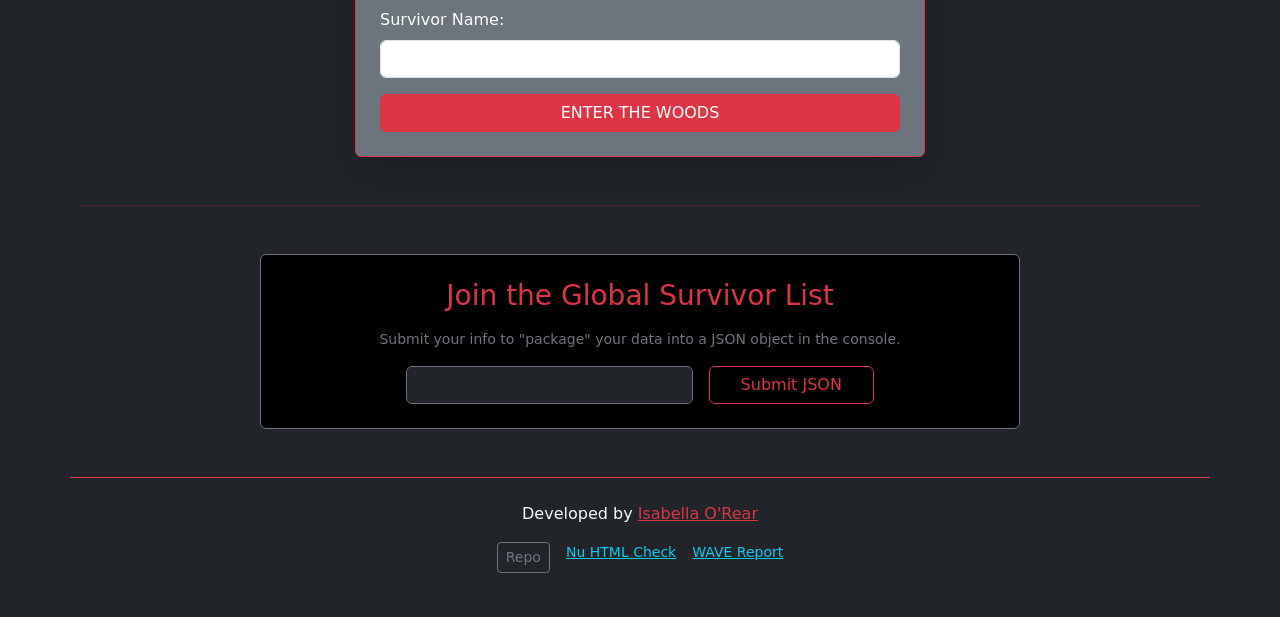
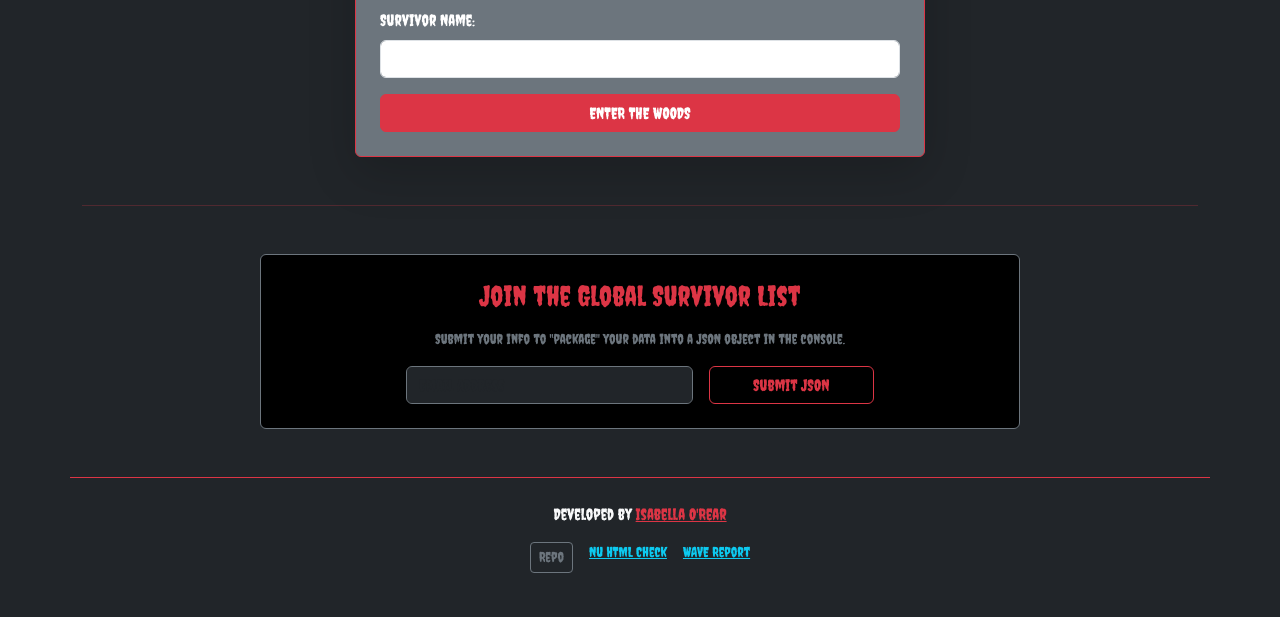
Before and after one commit to isabellaorear31-design/horror-trivia, a plain HTML site: page index.html in a window 1280 px wide. Shown: the part 183-800 px from the top of the page. Drawn offline with nearby package versions, Linux system fonts and the light colour scheme.

Commit message:
Import Creepster font and apply to body

```diff
--- a/styles/game.css
+++ b/styles/game.css
@@ -1,3 +1,4 @@
+@import url('https://fonts.googleapis.com/css2?family=Creepster&display=swap');
 :root {
     --blood-red: #8b0000;
     --night-black: #0d0d0d;
@@ -6,7 +7,7 @@
 
 body {
     background-color: var(--night-black);
-    font-family: 'Creepster', cursive; /* Google Font Requirement */
+    font-family: 'Creepster', cursive;
 }
 
 
```
